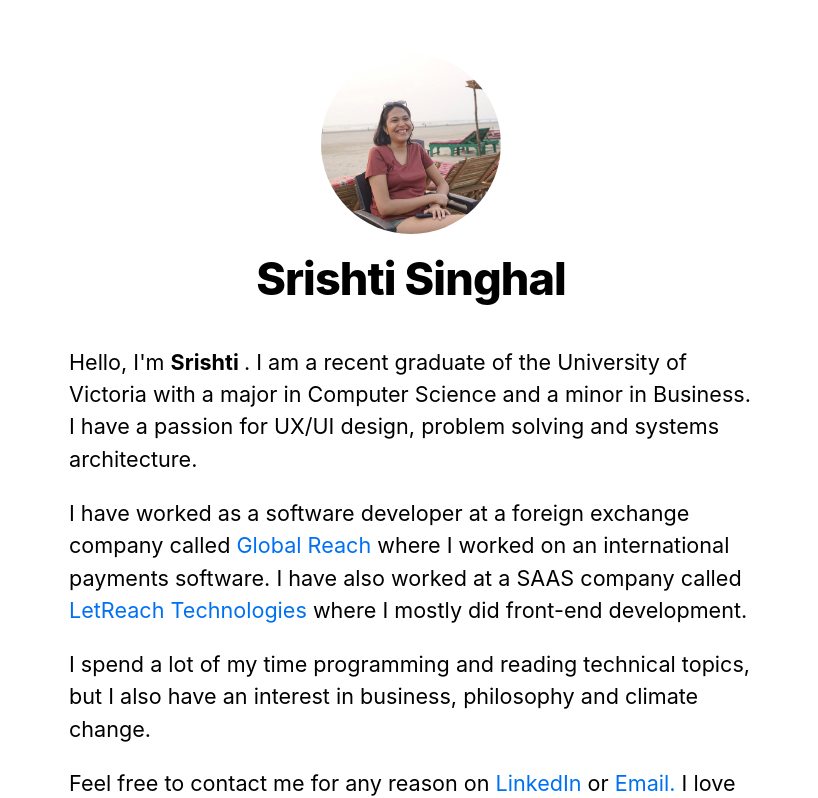
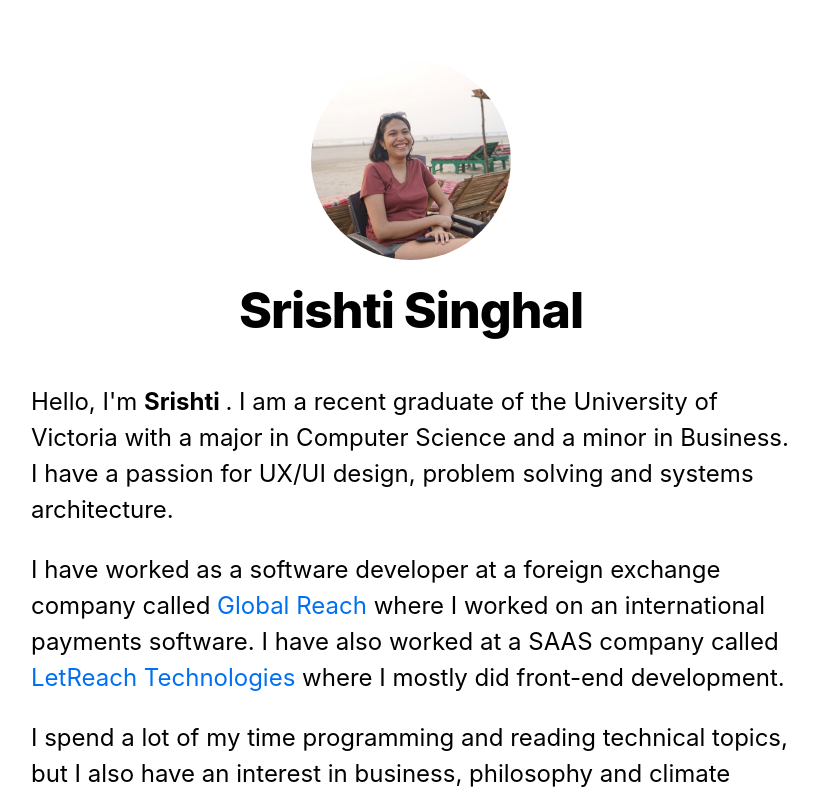
Before and after one commit to SrishtiSinghal/portfolio, a Next.js app: page / in a window 1280 px wide. Shown: the top 798 px of the page, without its empty margins (229-1047 px from the left). Built offline with nearby package versions, Linux system fonts and the light colour scheme.

Commit message:
few CSS changes

```diff
--- a/styles/global.css
+++ b/styles/global.css
@@ -4,8 +4,8 @@ body {
   margin: 0;
   font-family: -apple-system, BlinkMacSystemFont, Segoe UI, Roboto, Oxygen, Ubuntu,
     Cantarell, Fira Sans, Droid Sans, Helvetica Neue, sans-serif;
-  line-height: 1.6;
-  font-size: 18px;
+  line-height: 1.8;
+  font-size: 20px;
 }
 
 * {
```
